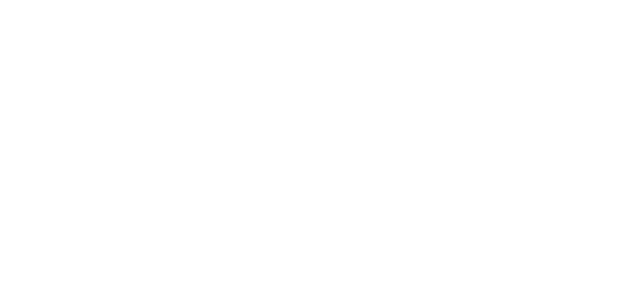
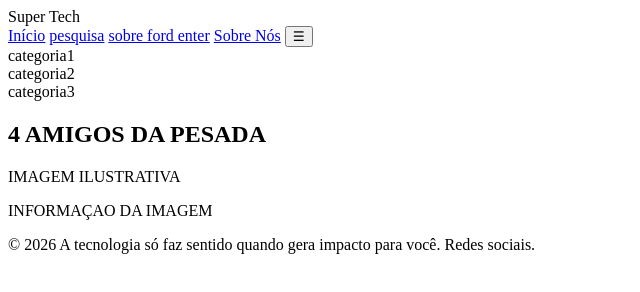
Before and after one commit to vf2802260-ship-it/Projeto_ford_enter_senai, a plain HTML site: page Front-end/sobrenos.html in a window 1280 px wide. Shown: the whole page, without its empty margins (0-640 px from the left). Drawn offline with Linux system fonts and the light colour scheme.

Commit message:
botao inicio

```diff
--- a/Front-end/sobrenos.html
+++ b/Front-end/sobrenos.html
@@ -0,0 +1,44 @@
+<!DOCTYPE html>
+<html lang="en">
+<head>
+    <meta charset="UTF-8">
+    <meta name="viewport" content="width=device-width, initial-scale=1.0">
+    <title>Document</title>
+</head>
+<body>
+
+      <header class="navbar">
+        <div class="logo">Super Tech</div>
+
+        <nav class="nav-links">
+            <a href="index.html" class="active">Início</a>
+            <a href="noticia.html">pesquisa</a>
+            <a href="sobre_ford.html">sobre ford enter</a>
+            <a href="sobrenos.html">Sobre Nós</a>
+             <button class="menu">☰</button>
+
+
+        </nav>
+        <div class="categoria">categoria1</div>
+        <div class="categoria">categoria2</div>
+        <div class="categoria">categoria3</div>
+
+    </header>
+
+         <main class="container">
+
+        <section class="welcome-card">
+            <h1>4 AMIGOS DA PESADA</h1>
+         <p>IMAGEM ILUSTRATIVA</p>
+         <P>INFORMAÇAO DA IMAGEM</P>
+
+        </section>
+
+        </main>
+
+         <footer class="footer">
+        <p>&copy; 2026 A tecnologia só faz sentido quando gera impacto para você. Redes sociais.</p>
+
+
+</body>
+</html>
```
Also changed, not shown: Front-end/index.html (+1 -3 lines), Front-end/noticia.html (+2 -0 lines), Front-end/sobre_ford.html (+1 -0 lines).
